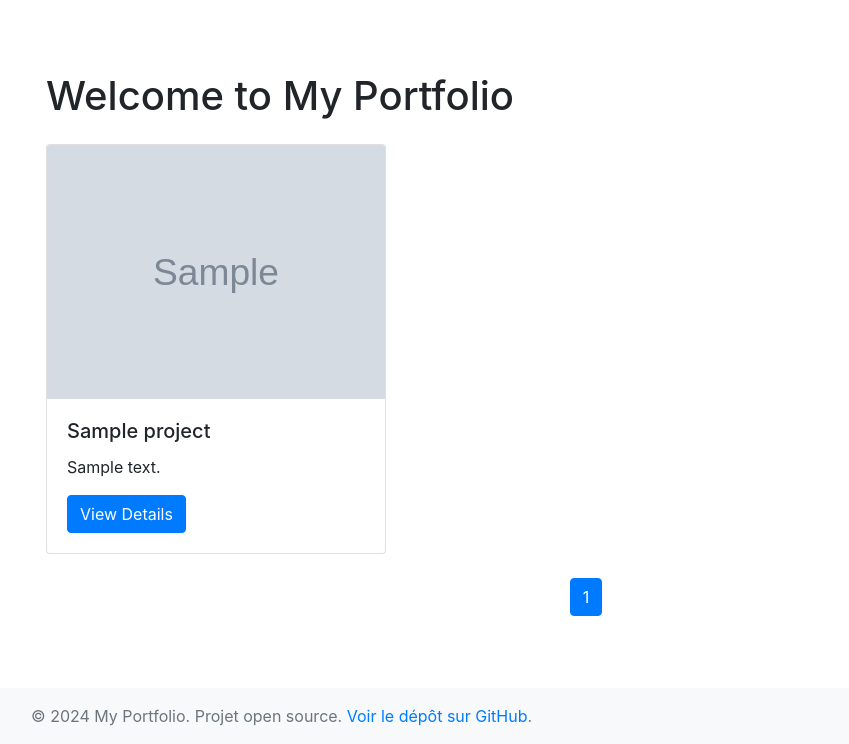
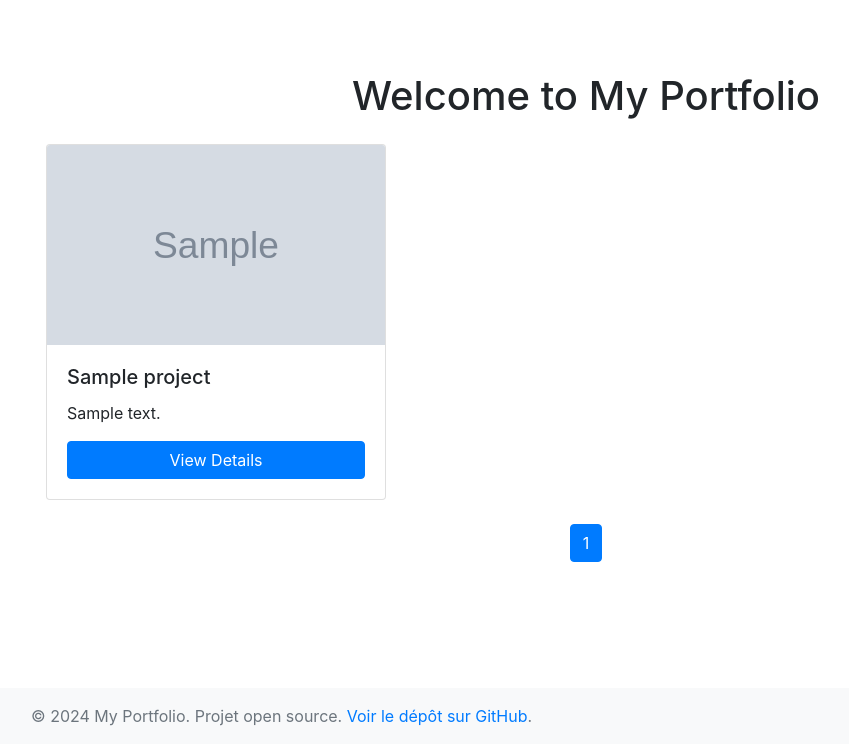
Before and after one commit to HamaBarhamou/myportfolio, a Django app: page / in a window 1280 px wide. Shown: the part 56-800 px from the top of the page, without its empty margins (54-903 px from the left). Run offline with Django 5.2, Linux system fonts and the light colour scheme; tables that the repository leaves empty hold one stand-in row (values such as "Sample post"); grey boxes marked "Sample" are stand-in pictures; some libraries are stand-ins or nearby versions.

Commit message:
Amélioration de la présentation du template de la page d'accueil avec des tailles uniformes pour les projets
- Utilisation de classes CSS et Flexbox pour s'assurer que les cartes des projets ont une hauteur uniforme
- Limitation de la hauteur des images à 200px et utilisation de object-fit: cover pour les images
- Utilisation du filtre truncatechars pour limiter la description à 100 caractères
- Placement du bouton View Details en bas de la carte pour une présentation uniforme

```diff
--- a/portfolio/templates/portfolio/home.html
+++ b/portfolio/templates/portfolio/home.html
@@ -4,16 +4,18 @@
 
 {% block content %}
   <div class="container mt-5">
-    <h1 class="mb-4">Welcome to My Portfolio</h1>
+    <h1 class="mb-4 text-center">Welcome to My Portfolio</h1>
     <div class="row">
       {% for project in projects %}
         <div class="col-md-4 mb-4">
-          <div class="card">
-            <img src="{{ project.image.url }}" class="card-img-top" alt="{{ project.title }}">
-            <div class="card-body">
+          <div class="card h-100">
+            <img src="{{ project.image.url }}" class="card-img-top" alt="{{ project.title }}" style="height: 200px; object-fit: cover;">
+            <div class="card-body d-flex flex-column">
               <h5 class="card-title">{{ project.title }}</h5>
               <p class="card-text">{{ project.description|truncatechars:100 }}</p>
-              <a href="{% url 'portfolio:project_detail' project.id %}" class="btn btn-primary">View Details</a>
+              <div class="mt-auto">
+                <a href="{% url 'portfolio:project_detail' project.id %}" class="btn btn-primary btn-block">View Details</a>
+              </div>
             </div>
           </div>
         </div>
--- a/portfolio/views.py
+++ b/portfolio/views.py
@@ -5,7 +5,7 @@
 
 def home(request):
     project_list = Project.objects.all()
-    paginator = Paginator(project_list, 5)  # 5 projets par page
+    paginator = Paginator(project_list, 6)  # 5 projets par page
 
     page_number = request.GET.get("page")
     projects = paginator.get_page(page_number)
```
